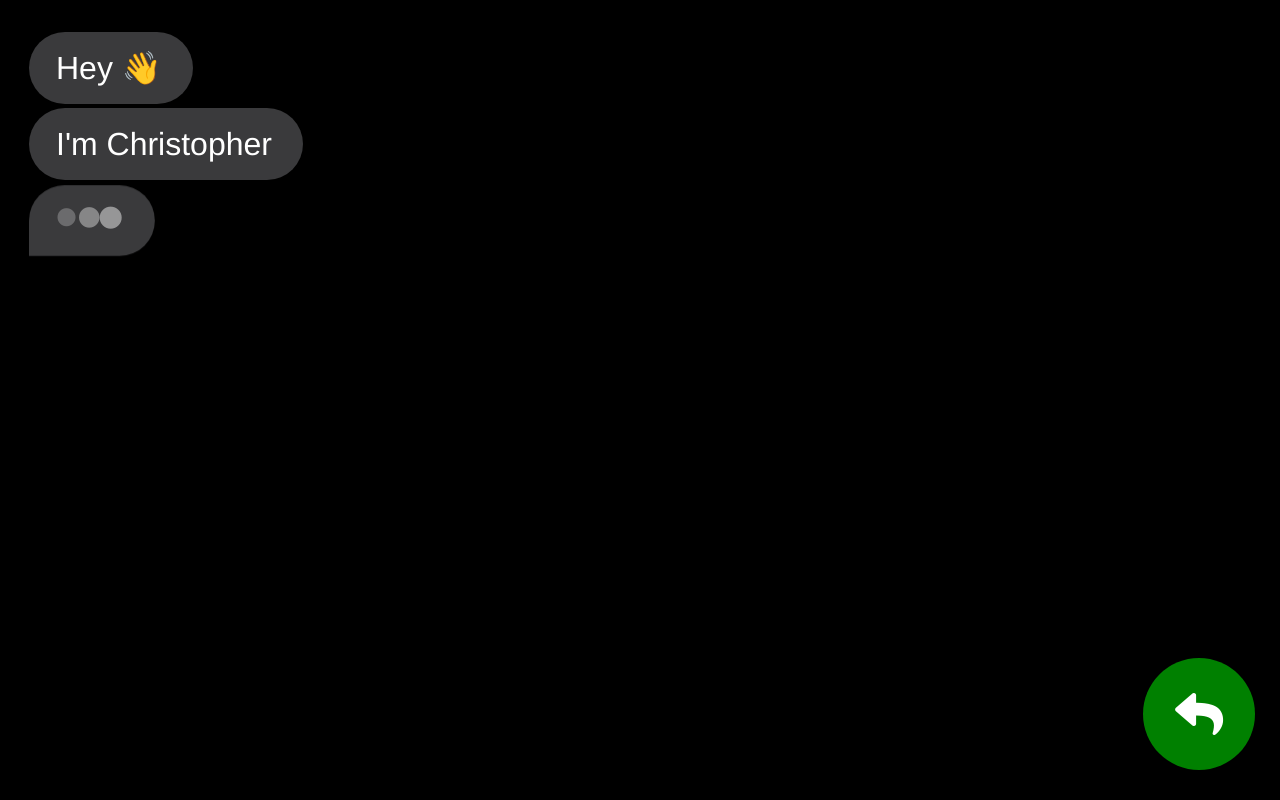
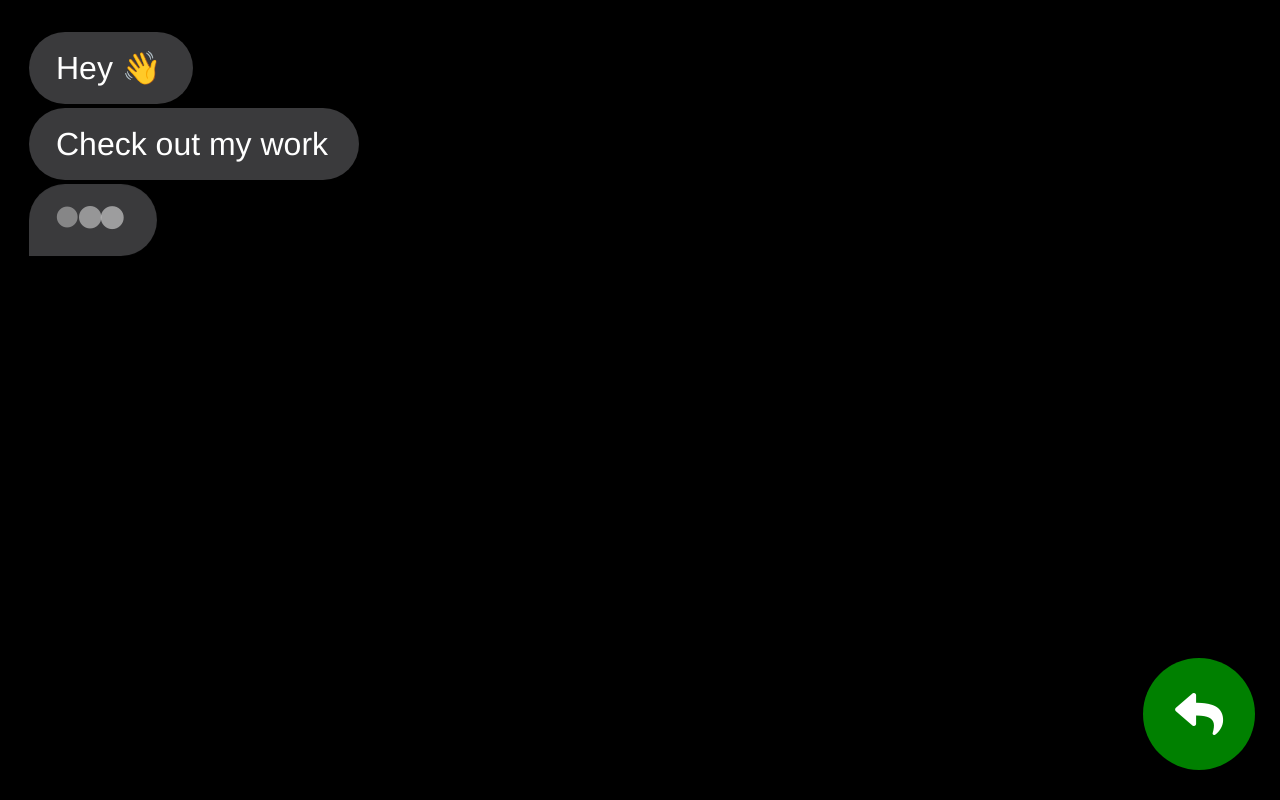
Before and after one commit to chrisvalmonte/chrisvalmonte.com, a website: page index.html in a window 1280 px wide. Drawn offline with nearby package versions, Linux system fonts and the light colour scheme.

Commit message:
[chore] Update bubble copy and bust caches for returning visitors

```diff
--- a/index.html
+++ b/index.html
@@ -68,6 +68,6 @@
 
     <script src="https://cdnjs.cloudflare.com/ajax/libs/gsap/3.12.5/gsap.min.js"></script>
     <script src="https://cdn.jsdelivr.net/npm/js-cookie@2/src/js.cookie.min.js"></script>
-    <script src="js/scripts.js"></script>
+    <script src="js/scripts.js?v=2"></script>
   </body>
 </html>
--- a/js/scripts.js
+++ b/js/scripts.js
@@ -1,4 +1,4 @@
-const STORAGE_KEY = 'cv_messages_seen';
+const STORAGE_KEY = 'cv_messages_seen_v2';
 
 window.onload = function () {
   const fab = document.querySelector('.fab > a');
@@ -14,9 +14,8 @@ const Messages = (function () {
 
   const _messages = [
     'Hey 👋',
-    "I'm Christopher",
-    'I build experiences on the web',
-    '<a href="https://linkedin.com/in/chrisvalmonte" rel="noopener noreferrer" target="_blank">linkedin.com/in/chrisvalmonte</a><br><a href="https://behance.net/chrisvalmonte" rel="noopener noreferrer" target="_blank">behance.net/chrisvalmonte</a>',
+    'Check out my work',
+    '<a href="https://behance.net/chrisvalmonte" rel="noopener noreferrer" target="_blank">behance.net/chrisvalmonte</a>',
   ];
 
   const _getFontSize = function () {
```
